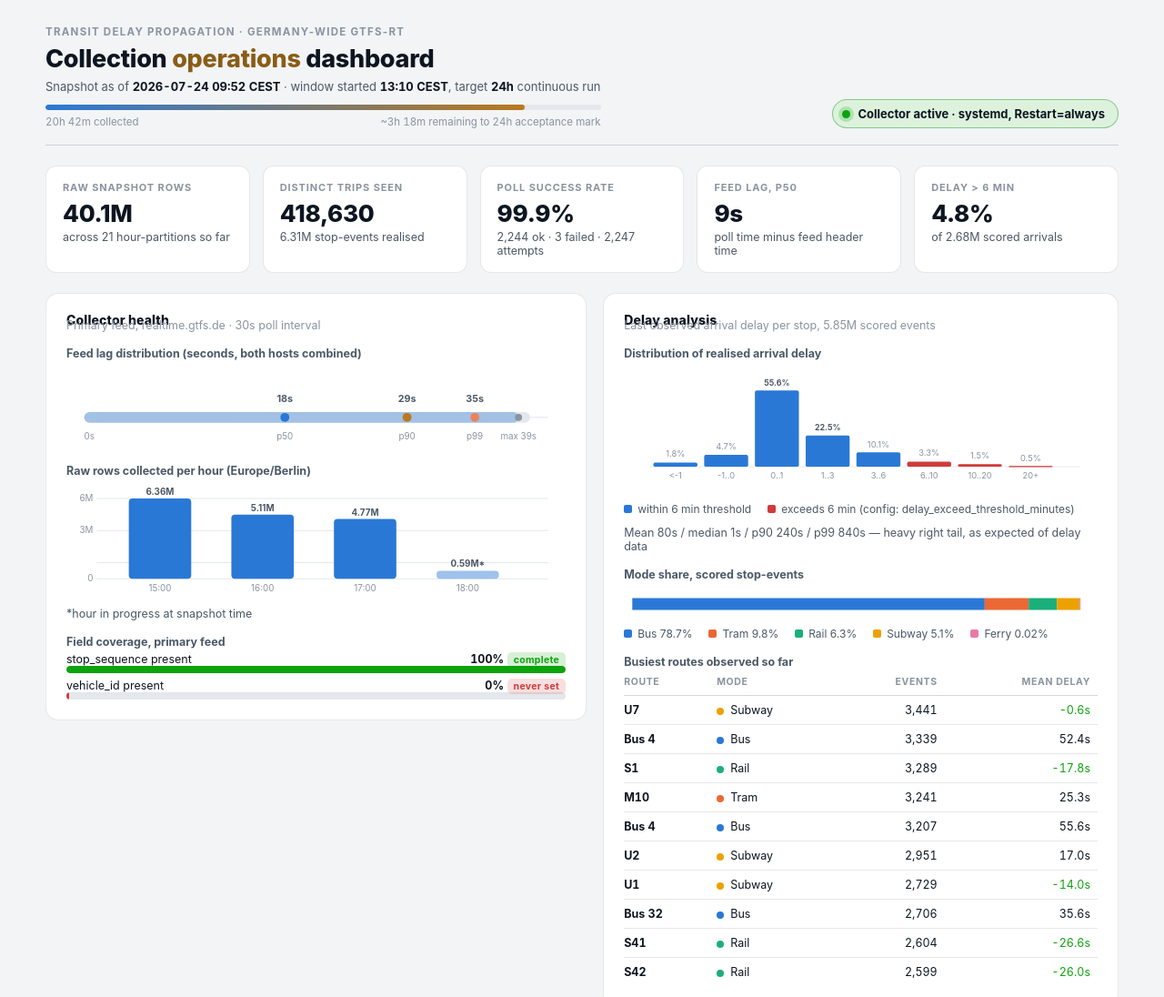
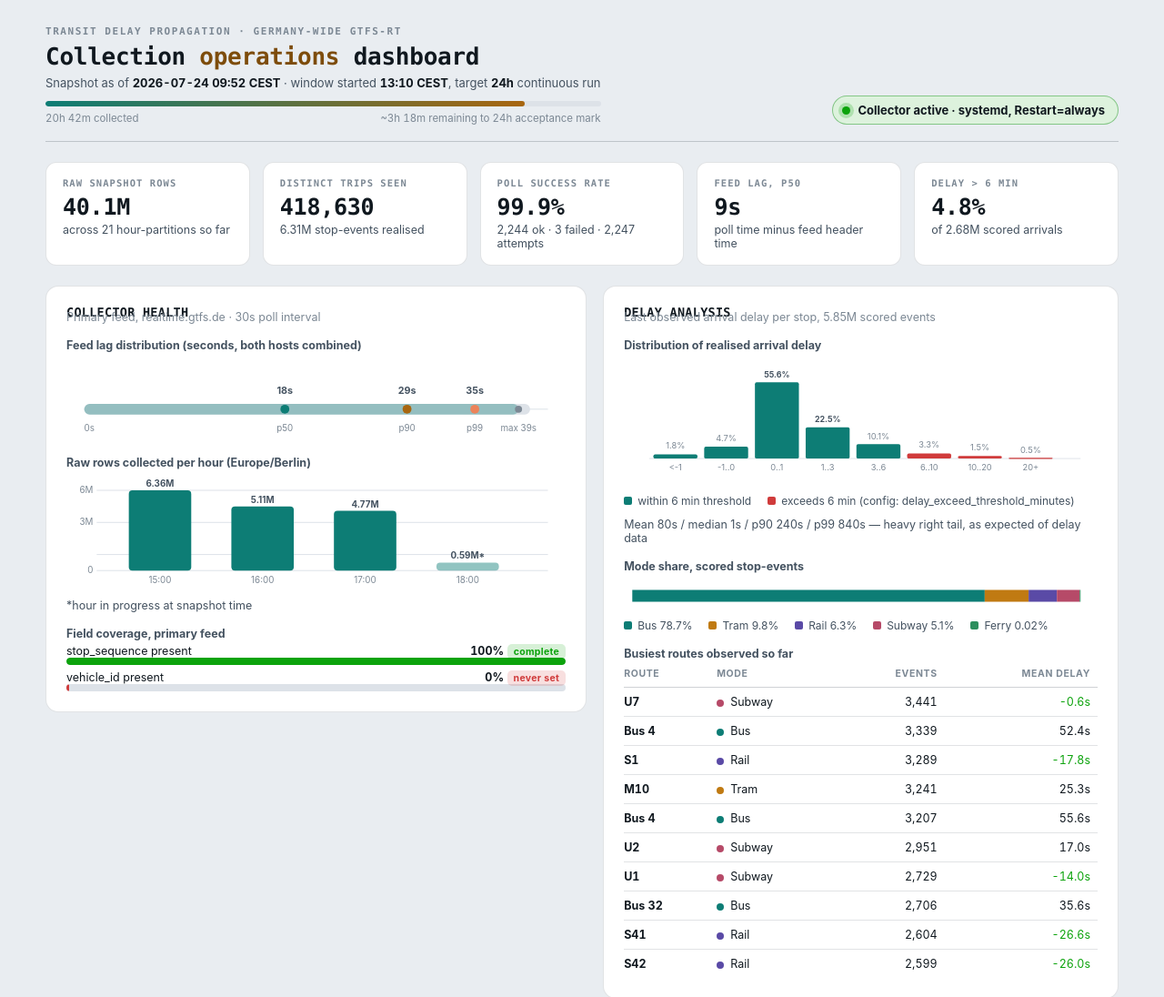
Before and after one commit to ofurkancoban/transit-delay-propagation, a plain HTML site: page docs/index.html in a window 1280 px wide. Shown: the top 1096 px of the page at 91% size. Drawn offline with Linux system fonts and the light colour scheme.

Commit message:
docs: redesign dashboard with split-flap/blueprint palette
Dark mode: coal surface with phosphor-amber accent (departure-board feel).
Light mode: cool blueprint-paper grey-blue instead of warm cream, to avoid
the generic AI-generated look. Monospace display face for headings and
stat values; categorical series recoloured to teal/amber/rose/violet/mint.

```diff
--- a/docs/index.html
+++ b/docs/index.html
@@ -7,90 +7,94 @@
 <style>
   :root {
     color-scheme: light;
-    --page:       #f2f4f6;
+    /* "Blueprint paper" light mode: cool, drafting-table grey-blue, not warm cream */
+    --page:       #e9edf1;
     --surface:    #ffffff;
-    --surface-2:  #f7f8fa;
-    --border:     rgba(15,23,32,0.10);
-    --border-strong: rgba(15,23,32,0.16);
-    --text:       #0d1520;
-    --text-2:     #4c5866;
-    --text-muted: #8a93a0;
-    --accent:     #b9791f;
-    --accent-ink: #8a5c15;
+    --surface-2:  #f2f5f8;
+    --border:     rgba(15,30,45,0.12);
+    --border-strong: rgba(15,30,45,0.20);
+    --text:       #10181f;
+    --text-2:     #445260;
+    --text-muted: #7c8894;
+    --accent:     #a8660f;
+    --accent-ink: #7d4c0b;
 
-    --series-blue:    #2a78d6;
-    --series-orange:  #eb6834;
-    --series-aqua:    #1baf7a;
-    --series-yellow:  #eda100;
-    --series-magenta: #e87ba4;
+    --series-teal:    #0d7d75;
+    --series-amber:   #c07a12;
+    --series-rose:    #b64a68;
+    --series-violet:  #5a4aa6;
+    --series-mint:    #2e8f5e;
 
     --good:     #0ca30c;
     --warning:  #fab219;
     --serious:  #ec835a;
     --critical: #d03b3b;
 
-    --grid: #e4e7eb;
-    --baseline: #c7ccd3;
+    --grid: #dde2e8;
+    --baseline: #c1c9d1;
+    --font-display: ui-monospace, "SF Mono", "JetBrains Mono", Menlo, Consolas, monospace;
+    --font-body: -apple-system, "Segoe UI", system-ui, Roboto, sans-serif;
   }
 
   @media (prefers-color-scheme: dark) {
     :root:where(:not([data-theme="light"])) {
       color-scheme: dark;
-      --page:       #0b0f14;
-      --surface:    #12181f;
-      --surface-2:  #161d25;
-      --border:     rgba(255,255,255,0.08);
-      --border-strong: rgba(255,255,255,0.14);
-      --text:       #eef2f6;
-      --text-2:     #aab4c0;
-      --text-muted: #6c7683;
-      --accent:     #e0a53f;
-      --accent-ink: #f0bd63;
+      /* "Split-flap board" dark mode: coal + phosphor amber */
+      --page:       #100d0a;
+      --surface:    #1a1512;
+      --surface-2:  #201a16;
+      --border:     rgba(255,208,120,0.12);
+      --border-strong: rgba(255,208,120,0.20);
+      --text:       #f4ede1;
+      --text-2:     #c7b8a0;
+      --text-muted: #8a7c69;
+      --accent:     #f0a824;
+      --accent-ink: #ffcf6b;
 
-      --series-blue:    #3987e5;
-      --series-orange:  #d95926;
-      --series-aqua:    #199e70;
-      --series-yellow:  #c98500;
-      --series-magenta: #d55181;
+      --series-teal:    #2bb3a8;
+      --series-amber:   #e8a53a;
+      --series-rose:    #d9718f;
+      --series-violet:  #8c7ce0;
+      --series-mint:    #5cbf8a;
 
-      --good:     #0ca30c;
+      --good:     #35c23a;
       --warning:  #fab219;
       --serious:  #ec835a;
-      --critical: #e66767;
+      --critical: #ea6b6b;
 
-      --grid: #232b34;
-      --baseline: #313b46;
+      --grid: #2c241d;
+      --baseline: #40342a;
     }
   }
   :root[data-theme="dark"] {
     color-scheme: dark;
-    --page:       #0b0f14;
-    --surface:    #12181f;
-    --surface-2:  #161d25;
-    --border:     rgba(255,255,255,0.08);
-    --border-strong: rgba(255,255,255,0.14);
-    --text:       #eef2f6;
-    --text-2:     #aab4c0;
-    --text-muted: #6c7683;
-    --accent:     #e0a53f;
-    --accent-ink: #f0bd63;
-    --series-blue:    #3987e5;
-    --series-orange:  #d95926;
-    --series-aqua:    #199e70;
-    --series-yellow:  #c98500;
-    --series-magenta: #d55181;
-    --good:     #0ca30c;
+    --page:       #100d0a;
+    --surface:    #1a1512;
+    --surface-2:  #201a16;
+    --border:     rgba(255,208,120,0.12);
+    --border-strong: rgba(255,208,120,0.20);
+    --text:       #f4ede1;
+    --text-2:     #c7b8a0;
+    --text-muted: #8a7c69;
+    --accent:     #f0a824;
+    --accent-ink: #ffcf6b;
+    --series-teal:    #2bb3a8;
+    --series-amber:   #e8a53a;
+    --series-rose:    #d9718f;
+    --series-violet:  #8c7ce0;
+    --series-mint:    #5cbf8a;
+    --good:     #35c23a;
     --warning:  #fab219;
     --serious:  #ec835a;
-    --critical: #e66767;
-    --grid: #232b34;
-    --baseline: #313b46;
+    --critical: #ea6b6b;
+    --grid: #2c241d;
+    --baseline: #40342a;
   }
   :root[data-theme="light"] {
     color-scheme: light;
-    --page:       #f2f4f6;
+    --page:       #e9edf1;
     --surface:    #ffffff;
-    --surface-2:  #f7f8fa;
+    --surface-2:  #f2f5f8;
   }
 
   * { box-sizing: border-box; }
@@ -98,18 +102,19 @@
     margin: 0;
     background: var(--page);
     color: var(--text);
-    font-family: -apple-system, "Segoe UI", system-ui, Roboto, sans-serif;
+    font-family: var(--font-body);
     -webkit-font-smoothing: antialiased;
   }
   body { padding: 28px 20px 60px; }
   .wrap { max-width: 1180px; margin: 0 auto; display: flex; flex-direction: column; gap: 22px; }
 
   .eyebrow {
-    font-size: 11.5px;
-    font-weight: 700;
-    letter-spacing: 0.11em;
+    font-size: 11px;
+    font-weight: 600;
+    letter-spacing: 0.14em;
     text-transform: uppercase;
     color: var(--text-muted);
+    font-family: var(--font-display);
   }
 
   header.top {
@@ -123,10 +128,11 @@
   }
   h1 {
     margin: 6px 0 0;
-    font-size: 27px;
-    font-weight: 800;
+    font-size: 26px;
+    font-weight: 700;
     letter-spacing: -0.01em;
     text-wrap: balance;
+    font-family: var(--font-display);
   }
   h1 span { color: var(--accent-ink); }
   .top-meta { font-size: 13px; color: var(--text-2); margin-top: 6px; }
@@ -162,7 +168,7 @@
   .progress-fill {
     height: 100%;
     border-radius: 4px;
-    background: linear-gradient(90deg, var(--series-blue), var(--accent));
+    background: linear-gradient(90deg, var(--series-teal), var(--accent));
   }
   .progress-label {
     display: flex; justify-content: space-between;
@@ -182,12 +188,15 @@
     padding: 16px 18px;
   }
   .stat-label {
-    font-size: 11px; font-weight: 700; letter-spacing: 0.08em;
+    font-size: 10.5px; font-weight: 600; letter-spacing: 0.1em;
     text-transform: uppercase; color: var(--text-muted);
+    font-family: var(--font-display);
   }
   .stat-value {
-    font-size: 26px; font-weight: 800; margin-top: 6px;
+    font-size: 25px; font-weight: 700; margin-top: 6px;
     letter-spacing: -0.01em;
+    font-family: var(--font-display);
+    font-variant-numeric: tabular-nums;
   }
   .stat-sub { font-size: 12.5px; color: var(--text-2); margin-top: 3px; }
 
@@ -209,10 +218,12 @@
     gap: 16px;
   }
   .panel h2 {
-    font-size: 14px;
+    font-size: 13.5px;
     margin: 0;
-    font-weight: 800;
-    letter-spacing: 0.01em;
+    font-weight: 700;
+    letter-spacing: 0.02em;
+    font-family: var(--font-display);
+    text-transform: uppercase;
   }
   .panel-desc { font-size: 12.5px; color: var(--text-muted); margin-top: -10px; }
 
@@ -351,10 +362,10 @@
           <line x1="20" y1="55" x2="540" y2="55" class="tick-line" />
           <!-- scale: 0..40s across width 500 -->
           <rect x="20" y="49" width="500" height="12" rx="6" fill="var(--grid)"></rect>
-          <rect x="20" y="49" width="487" height="12" rx="6" fill="var(--series-blue)" opacity="0.35"></rect>
+          <rect x="20" y="49" width="487" height="12" rx="6" fill="var(--series-teal)" opacity="0.35"></rect>
           <!-- markers -->
           <g>
-            <circle cx="245" cy="55" r="5" fill="var(--series-blue)"></circle>
+            <circle cx="245" cy="55" r="5" fill="var(--series-teal)"></circle>
             <text x="245" y="38" font-size="11" text-anchor="middle" font-weight="700">18s</text>
             <text x="245" y="80" font-size="9.5" text-anchor="middle" class="axis-label">p50</text>
           </g>
@@ -390,22 +401,22 @@
           <!-- bars: 15h=6.36M(full,tallest ref), 16h=5.11M, 17h=4.77M, 18h partial=0.59M -->
           <!-- scale: 104 baseline, 90px = 6.36M -> px per M ~14.15 -->
           <g>
-            <rect x="70"  y="14"  width="70" height="90" rx="4" fill="var(--series-blue)"></rect>
+            <rect x="70"  y="14"  width="70" height="90" rx="4" fill="var(--series-teal)"></rect>
             <text x="105" y="10" font-size="10" text-anchor="middle" font-weight="700">6.36M</text>
             <text x="105" y="118" font-size="10" text-anchor="middle" class="axis-label">15:00</text>
           </g>
           <g>
-            <rect x="185" y="32"  width="70" height="72" rx="4" fill="var(--series-blue)"></rect>
+            <rect x="185" y="32"  width="70" height="72" rx="4" fill="var(--series-teal)"></rect>
             <text x="220" y="28" font-size="10" text-anchor="middle" font-weight="700">5.11M</text>
             <text x="220" y="118" font-size="10" text-anchor="middle" class="axis-label">16:00</text>
           </g>
           <g>
-            <rect x="300" y="37"  width="70" height="67" rx="4" fill="var(--series-blue)"></rect>
+            <rect x="300" y="37"  width="70" height="67" rx="4" fill="var(--series-teal)"></rect>
             <text x="335" y="33" font-size="10" text-anchor="middle" font-weight="700">4.77M</text>
             <text x="335" y="118" font-size="10" text-anchor="middle" class="axis-label">17:00</text>
           </g>
           <g>
-            <rect x="415" y="95"  width="70" height="9" rx="4" fill="var(--series-blue)" opacity="0.45"></rect>
+            <rect x="415" y="95"  width="70" height="9" rx="4" fill="var(--series-teal)" opacity="0.45"></rect>
             <text x="450" y="91" font-size="10" text-anchor="middle" font-weight="700" fill="var(--text-muted)">0.59M*</text>
             <text x="450" y="118" font-size="10" text-anchor="middle" class="axis-label">18:00</text>
           </g>
@@ -443,27 +454,27 @@
             max=1144433 -> bar height scale 90px
           -->
           <g>
-            <rect x="35"  y="107" width="52" height="5"  rx="2" fill="var(--series-blue)"></rect>
+            <rect x="35"  y="107" width="52" height="5"  rx="2" fill="var(--series-teal)"></rect>
             <text x="61"  y="126" font-size="9.5" text-anchor="middle" class="axis-label">&lt;-1</text>
             <text x="61"  y="100" font-size="9" text-anchor="middle" class="axis-label">1.8%</text>
           </g>
           <g>
-            <rect x="95"  y="98"  width="52" height="14" rx="2" fill="var(--series-blue)"></rect>
+            <rect x="95"  y="98"  width="52" height="14" rx="2" fill="var(--series-teal)"></rect>
             <text x="121" y="126" font-size="9.5" text-anchor="middle" class="axis-label">-1..0</text>
             <text x="121" y="91" font-size="9" text-anchor="middle" class="axis-label">4.7%</text>
           </g>
           <g>
-            <rect x="155" y="22"  width="52" height="90" rx="2" fill="var(--series-blue)"></rect>
+            <rect x="155" y="22"  width="52" height="90" rx="2" fill="var(--series-teal)"></rect>
             <text x="181" y="126" font-size="9.5" text-anchor="middle" class="axis-label">0..1</text>
             <text x="181" y="16" font-size="9.5" text-anchor="middle" font-weight="700">55.6%</text>
           </g>
           <g>
-            <rect x="215" y="75"  width="52" height="37" rx="2" fill="var(--series-blue)"></rect>
+            <rect x="215" y="75"  width="52" height="37" rx="2" fill="var(--series-teal)"></rect>
             <text x="241" y="126" font-size="9.5" text-anchor="middle" class="axis-label">1..3</text>
             <text x="241" y="69" font-size="9.5" text-anchor="middle" font-weight="700">22.5%</text>
           </g>
           <g>
-            <rect x="275" y="95"  width="52" height="17" rx="2" fill="var(--series-blue)"></rect>
+            <rect x="275" y="95"  width="52" height="17" rx="2" fill="var(--series-teal)"></rect>
             <text x="301" y="126" font-size="9.5" text-anchor="middle" class="axis-label">3..6</text>
             <text x="301" y="89" font-size="9" text-anchor="middle" class="axis-label">10.1%</text>
           </g>
@@ -484,7 +495,7 @@
           </g>
         </svg>
         <div class="legend">
-          <span class="legend-item"><span class="legend-swatch" style="background:var(--series-blue);"></span>within 6 min threshold</span>
+          <span class="legend-item"><span class="legend-swatch" style="background:var(--series-teal);"></span>within 6 min threshold</span>
           <span class="legend-item"><span class="legend-swatch" style="background:var(--critical);"></span>exceeds 6 min (config: delay_exceed_threshold_minutes)</span>
         </div>
         <div class="stat-sub">Mean 80s / median 1s / p90 240s / p99 840s &mdash; heavy right tail, as expected of delay data</div>
@@ -494,18 +505,18 @@
         <div class="chart-title">Mode share, scored stop-events</div>
         <svg viewBox="0 0 560 34" width="100%" height="34">
           <!-- bus 78.7 tram 9.8 rail 6.3 subway 5.1 ferry 0.02 -->
-          <rect x="10" y="10" width="416.7" height="14" fill="var(--series-blue)"></rect>
-          <rect x="426.7" y="10" width="51.9" height="14" fill="var(--series-orange)"></rect>
-          <rect x="478.6" y="10" width="33.4" height="14" fill="var(--series-aqua)"></rect>
-          <rect x="512" y="10" width="27" height="14" fill="var(--series-yellow)"></rect>
-          <rect x="539" y="10" width="1" height="14" fill="var(--series-magenta)"></rect>
+          <rect x="10" y="10" width="416.7" height="14" fill="var(--series-teal)"></rect>
+          <rect x="426.7" y="10" width="51.9" height="14" fill="var(--series-amber)"></rect>
+          <rect x="478.6" y="10" width="33.4" height="14" fill="var(--series-violet)"></rect>
+          <rect x="512" y="10" width="27" height="14" fill="var(--series-rose)"></rect>
+          <rect x="539" y="10" width="1" height="14" fill="var(--series-mint)"></rect>
         </svg>
         <div class="legend">
-          <span class="legend-item"><span class="legend-swatch" style="background:var(--series-blue);"></span>Bus 78.7%</span>
-          <span class="legend-item"><span class="legend-swatch" style="background:var(--series-orange);"></span>Tram 9.8%</span>
-          <span class="legend-item"><span class="legend-swatch" style="background:var(--series-aqua);"></span>Rail 6.3%</span>
-          <span class="legend-item"><span class="legend-swatch" style="background:var(--series-yellow);"></span>Subway 5.1%</span>
-          <span class="legend-item"><span class="legend-swatch" style="background:var(--series-magenta);"></span>Ferry 0.02%</span>
+          <span class="legend-item"><span class="legend-swatch" style="background:var(--series-teal);"></span>Bus 78.7%</span>
+          <span class="legend-item"><span class="legend-swatch" style="background:var(--series-amber);"></span>Tram 9.8%</span>
+          <span class="legend-item"><span class="legend-swatch" style="background:var(--series-violet);"></span>Rail 6.3%</span>
+          <span class="legend-item"><span class="legend-swatch" style="background:var(--series-rose);"></span>Subway 5.1%</span>
+          <span class="legend-item"><span class="legend-swatch" style="background:var(--series-mint);"></span>Ferry 0.02%</span>
         </div>
       </div>
 
@@ -516,16 +527,16 @@
             <tr><th>Route</th><th>Mode</th><th class="num">Events</th><th class="num">Mean delay</th></tr>
           </thead>
           <tbody>
-            <tr><td><b>U7</b></td><td><span class="mode-dot" style="background:var(--series-yellow);"></span>Subway</td><td class="num">3,441</td><td class="num delta-neg">-0.6s</td></tr>
-            <tr><td><b>Bus 4</b></td><td><span class="mode-dot" style="background:var(--series-blue);"></span>Bus</td><td class="num">3,339</td><td class="num">52.4s</td></tr>
-            <tr><td><b>S1</b></td><td><span class="mode-dot" style="background:var(--series-aqua);"></span>Rail</td><td class="num">3,289</td><td class="num delta-neg">-17.8s</td></tr>
-            <tr><td><b>M10</b></td><td><span class="mode-dot" style="background:var(--series-orange);"></span>Tram</td><td class="num">3,241</td><td class="num">25.3s</td></tr>
-            <tr><td><b>Bus 4</b></td><td><span class="mode-dot" style="background:var(--series-blue);"></span>Bus</td><td class="num">3,207</td><td class="num">55.6s</td></tr>
-            <tr><td><b>U2</b></td><td><span class="mode-dot" style="background:var(--series-yellow);"></span>Subway</td><td class="num">2,951</td><td class="num">17.0s</td></tr>
-            <tr><td><b>U1</b></td><td><span class="mode-dot" style="background:var(--series-yellow);"></span>Subway</td><td class="num">2,729</td><td class="num delta-neg">-14.0s</td></tr>
-            <tr><td><b>Bus 32</b></td><td><span class="mode-dot" style="background:var(--series-blue);"></span>Bus</td><td class="num">2,706</td><td class="num">35.6s</td></tr>
-            <tr><td><b>S41</b></td><td><span class="mode-dot" style="background:var(--series-aqua);"></span>Rail</td><td class="num">2,604</td><td class="num delta-neg">-26.6s</td></tr>
-            <tr><td><b>S42</b></td><td><span class="mode-dot" style="background:var(--series-aqua);"></span>Rail</td><td class="num">2,599</td><td class="num delta-neg">-26.0s</td></tr>
+            <tr><td><b>U7</b></td><td><span class="mode-dot" style="background:var(--series-rose);"></span>Subway</td><td class="num">3,441</td><td class="num delta-neg">-0.6s</td></tr>
+            <tr><td><b>Bus 4</b></td><td><span class="mode-dot" style="background:var(--series-teal);"></span>Bus</td><td class="num">3,339</td><td class="num">52.4s</td></tr>
+            <tr><td><b>S1</b></td><td><span class="mode-dot" style="background:var(--series-violet);"></span>Rail</td><td class="num">3,289</td><td class="num delta-neg">-17.8s</td></tr>
+            <tr><td><b>M10</b></td><td><span class="mode-dot" style="background:var(--series-amber);"></span>Tram</td><td class="num">3,241</td><td class="num">25.3s</td></tr>
+            <tr><td><b>Bus 4</b></td><td><span class="mode-dot" style="background:var(--series-teal);"></span>Bus</td><td class="num">3,207</td><td class="num">55.6s</td></tr>
+            <tr><td><b>U2</b></td><td><span class="mode-dot" style="background:var(--series-rose);"></span>Subway</td><td class="num">2,951</td><td class="num">17.0s</td></tr>
+            <tr><td><b>U1</b></td><td><span class="mode-dot" style="background:var(--series-rose);"></span>Subway</td><td class="num">2,729</td><td class="num delta-neg">-14.0s</td></tr>
+            <tr><td><b>Bus 32</b></td><td><span class="mode-dot" style="background:var(--series-teal);"></span>Bus</td><td class="num">2,706</td><td class="num">35.6s</td></tr>
+            <tr><td><b>S41</b></td><td><span class="mode-dot" style="background:var(--series-violet);"></span>Rail</td><td class="num">2,604</td><td class="num delta-neg">-26.6s</td></tr>
+            <tr><td><b>S42</b></td><td><span class="mode-dot" style="background:var(--series-violet);"></span>Rail</td><td class="num">2,599</td><td class="num delta-neg">-26.0s</td></tr>
           </tbody>
         </table>
       </div>
```
